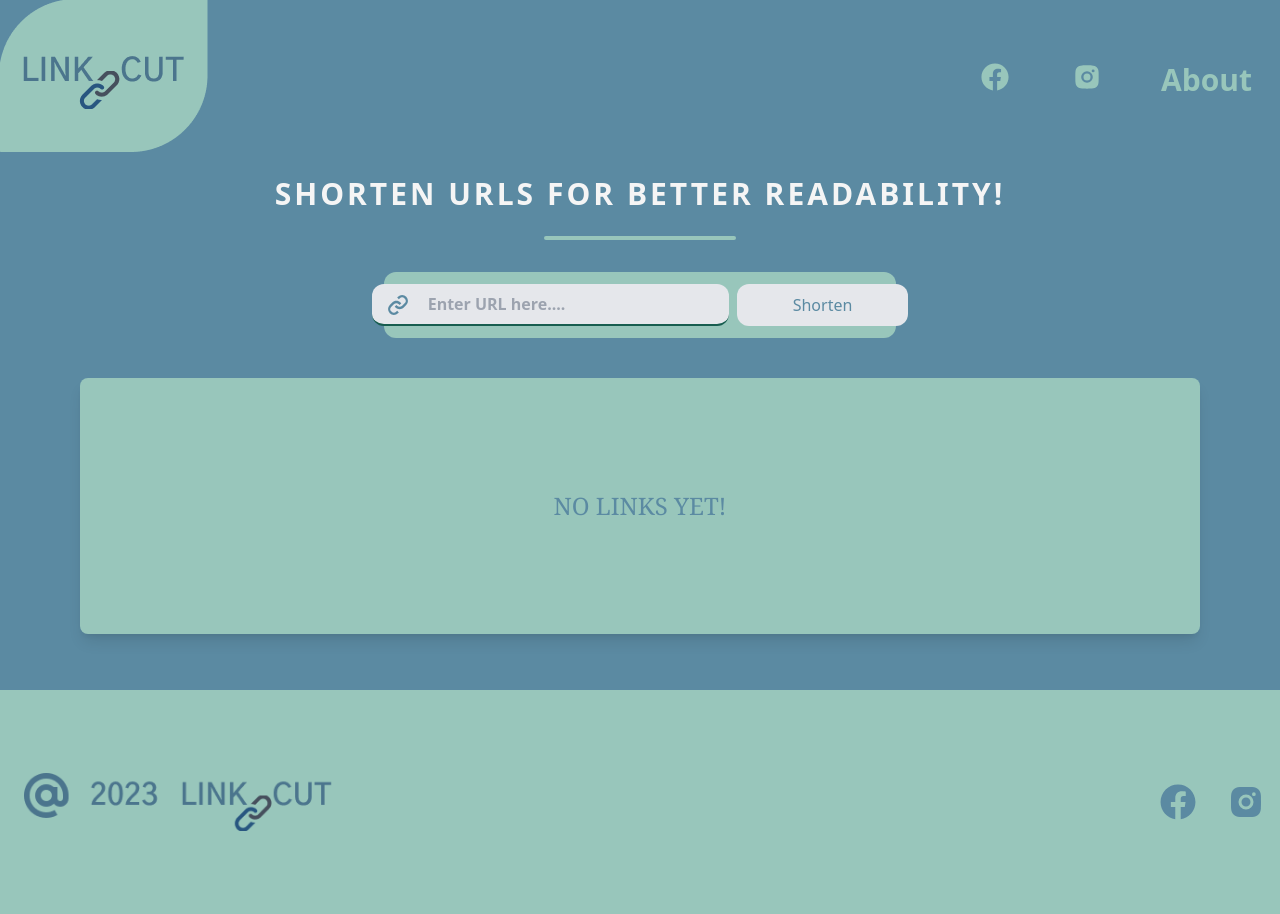
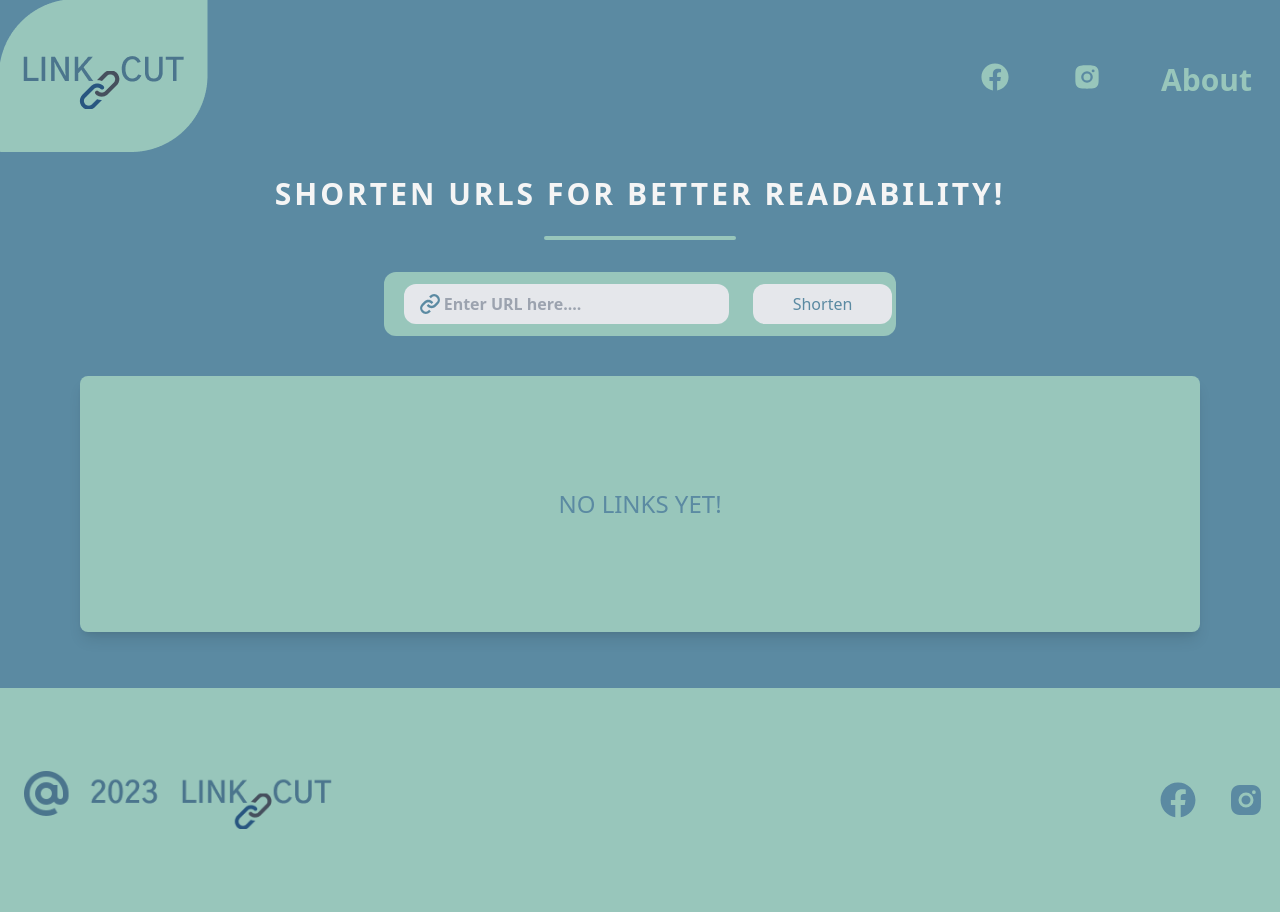
Before and after one commit to mappyradz449/url-shortener, a Next.js app: page / in a window 1280 px wide. Built offline with nearby package versions, Linux system fonts and the light colour scheme; what @shrutibalasa/tailwind-grid-auto-fit would draw is missing.

Commit message:
updated-styling of form

```diff
--- a/components/EmptyLink.js
+++ b/components/EmptyLink.js
@@ -2,7 +2,7 @@ const EmptyLink = () => {
   return (
     <div>
       {/* <LinkContainer /> */}
-      <h1 className="text-blueGray-500 uppercase text-2xl text-center font-serif font-medium p-12 m-12">
+      <h1 className="text-blueGray-500 uppercase text-2xl text-center font-sans font-medium p-12 m-12">
         No links yet!
       </h1>
     </div>
--- a/components/URLShortener.js
+++ b/components/URLShortener.js
@@ -18,10 +18,10 @@ const URLShortener = ({ setCurrentOriginalLink }) => {
           handleClick();
         }}
       >
-        <div className="flex items-center relative text-blueGray-500">
+        <div className="flex px-4 items-center relative text-blueGray-500">
           <BiLink className="w-7 h-7 absolute ml-3" />
           <input
-            className="bg-blueGray-200  px-14 py-2 w-4/4 rounded-xl font-sans font-semibold border-blueGray-600 border-b-2 text-blueGray-500"
+            className="bg-blueGray-200  px-10 py-2 rounded-xl font-sans font-semibold  text-blueGray-500"
             // ref={inputRef}
             type="text"
             placeholder="Enter URL here...."
@@ -31,7 +31,7 @@ const URLShortener = ({ setCurrentOriginalLink }) => {
           />
         </div>
         <button
-          className="bg-blueGray-200 hover:bg-blueGray-500 hover:text-blueGray-100 px-14 py-2 w-2/4 rounded-xl ml-2 font-medium font-sans text-blueGray-500"
+          className="bg-blueGray-200 hover:bg-blueGray-500 hover:text-blueGray-100 px-10 py-2 rounded-xl ml-2 font-medium font-sans text-blueGray-500"
           type="submit"
           id="submitButton"
           onClick={handleClick}
```
